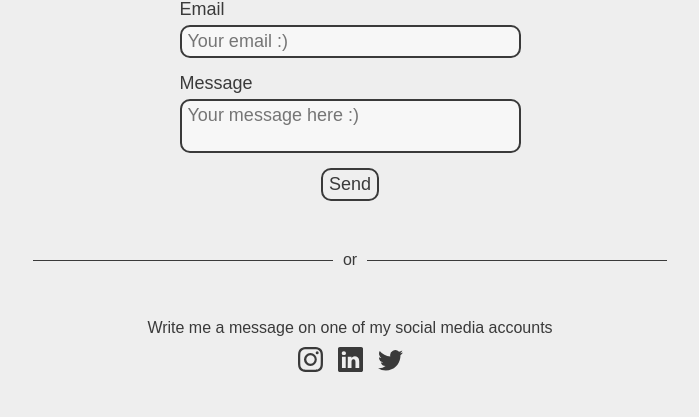
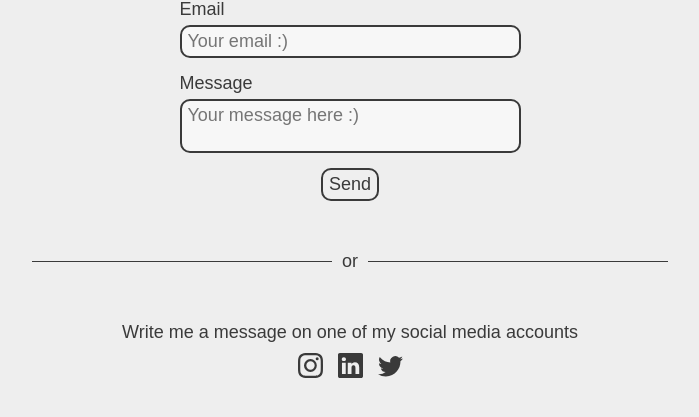
Before and after one commit to sergionvte/portfolio, a Django app: page /contact/ in a window 1280 px wide. Shown: the part 150-567 px from the top of the page, without its empty margins (290-989 px from the left). Run offline with Django 5.2, Linux system fonts and the light colour scheme; some web fonts are replaced.

Commit message:
ajuste en fuentes

```diff
--- a/portfolio/settings.py
+++ b/portfolio/settings.py
@@ -27,7 +27,8 @@ SECRET_KEY = 'django-insecure-g&3@!qotq-qrh4#f_a2w**m-2$i=)d7a#a0k7)ndisxl0s7jx^
 DEBUG = True
 
 ALLOWED_HOSTS = [
-    'sergionvte.pythonanywhere.com'
+    'sergionvte.pythonanywhere.com',
+    '127.0.0.1'
 ]
 
 
@@ -120,6 +121,7 @@ USE_TZ = True
 # https://docs.djangoproject.com/en/5.0/howto/static-files/
 
 STATIC_URL = 'static/'
+# comment this before push
 # STATICFILES_DIRS = [
     # BASE_DIR / 'static'
 # ]
--- a/static/css/styles.css
+++ b/static/css/styles.css
@@ -174,8 +174,15 @@ p > a {
   padding: 50px 0;
 }
 
+.or-space > span {
+  font-size: 18px;
+  font-weight: 500;
+}
+
 .contact > p {
   margin: 0;
+  font-size: 18px;
+  font-weight: 500;
 }
 
 .mail-form {
```
